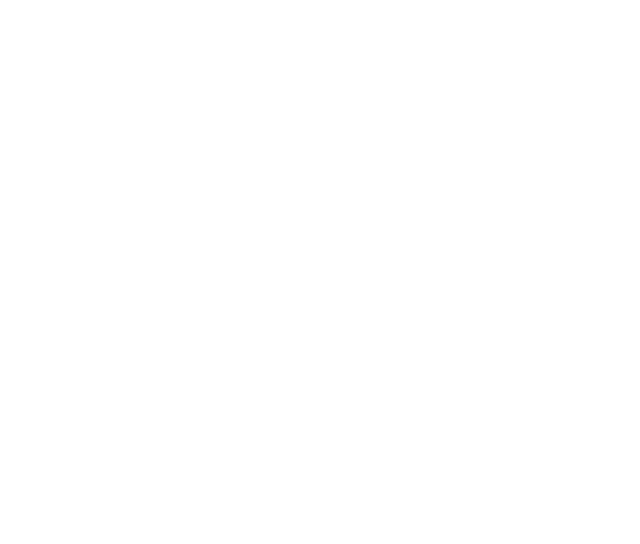
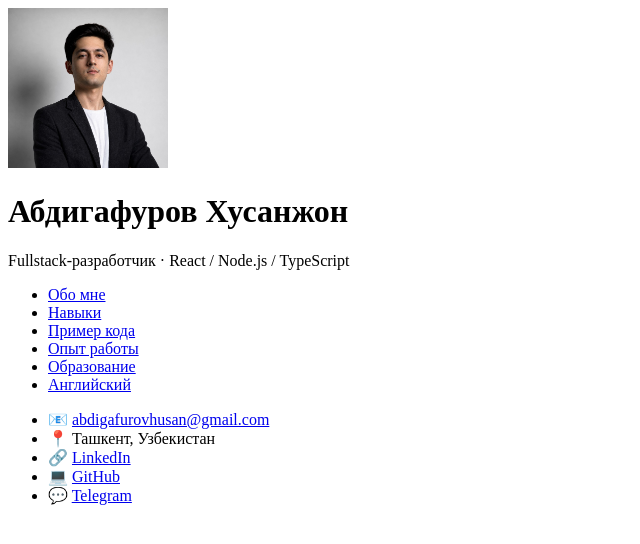
Before and after one commit to husanGuru/rsschool-cv, a plain HTML site: page index.html in a window 1280 px wide. Shown: the whole page, without its empty margins (0-640 px from the left). Drawn offline with Linux system fonts and the light colour scheme.

Commit message:
feat: add header with avatar, nav and contacts

```diff
--- a/index.html
+++ b/index.html
@@ -1,10 +1,49 @@
 <!DOCTYPE html>
-<html lang="en">
+<html lang="ru">
   <head>
     <meta charset="UTF-8">
     <meta name="viewport" content="width=device-width, initial-scale=1.0">
-    <title>RS School CV</title>
+    <title>Абдигафуров Хусанжон — CV</title>
     <link rel="stylesheet" href="style.css">
   </head>
-  <body></body>
+  <body>
+    <div class="page">
+      <header class="header">
+        <img
+          class="avatar"
+          src="assets/avatar.jpg"
+          alt="Фото Абдигафурова Хусанжона"
+          width="160"
+          height="160"
+        >
+        <div class="header-intro">
+          <h1>Абдигафуров Хусанжон</h1>
+          <p class="tagline">Fullstack-разработчик · React / Node.js / TypeScript</p>
+        </div>
+
+        <nav class="nav">
+          <ul>
+            <li><a href="#about">Обо мне</a></li>
+            <li><a href="#skills">Навыки</a></li>
+            <li><a href="#code">Пример кода</a></li>
+            <li><a href="#experience">Опыт работы</a></li>
+            <li><a href="#education">Образование</a></li>
+            <li><a href="#english">Английский</a></li>
+          </ul>
+        </nav>
+
+        <ul class="contacts">
+          <li>📧 <a href="mailto:abdigafurovhusan@gmail.com">abdigafurovhusan@gmail.com</a></li>
+          <li>📍 Ташкент, Узбекистан</li>
+          <li>🔗 <a href="https://www.linkedin.com/in/husan-abdigafurov-a45389220/" target="_blank" rel="noopener">LinkedIn</a></li>
+          <li>💻 <a href="https://github.com/husanGuru" target="_blank" rel="noopener">GitHub</a></li>
+          <li>💬 <a href="https://t.me/husan_devs" target="_blank" rel="noopener">Telegram</a></li>
+        </ul>
+      </header>
+
+      <main></main>
+
+      <footer class="footer"></footer>
+    </div>
+  </body>
 </html>
```
Also changed, not shown: assets/avatar.jpg (added), assets/rss-logo.svg (added), 1 other file.
